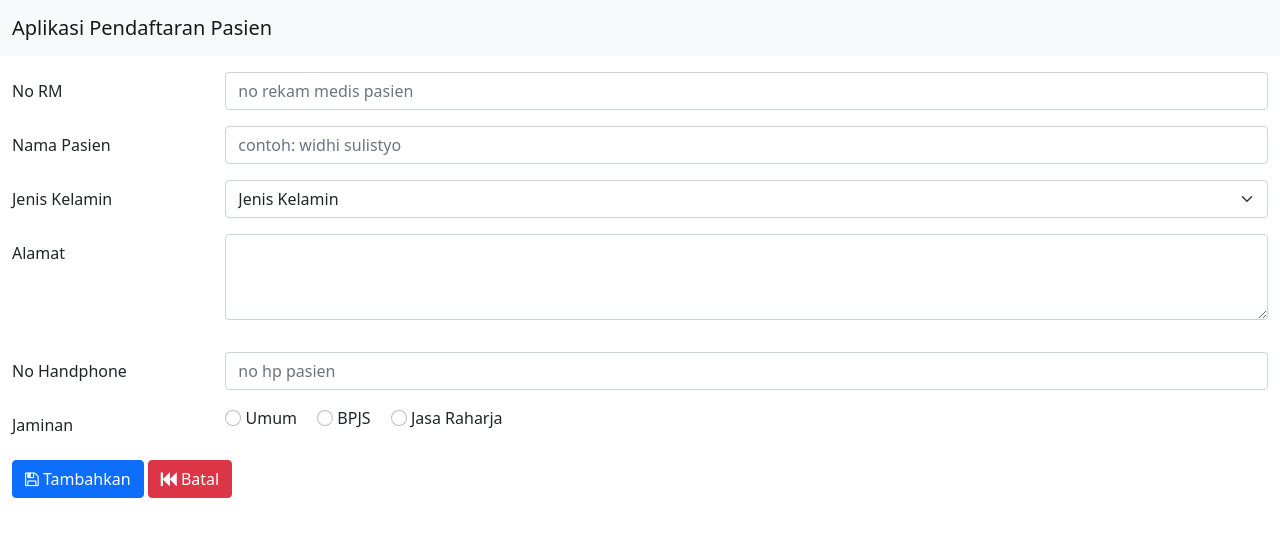
After one commit to widhisulistio/phpdasar, a PHP site: page /tambah.php in a window 1280 px wide. The commit adds this page. Shown: the top 537 px of the page. Run offline with PHP 8.4, Linux system fonts and the light colour scheme.

Commit message:
add and del

```diff
--- /dev/null
+++ b/tambah.php
@@ -0,0 +1,110 @@
+<!DOCTYPE html>
+<html lang="en">
+<head>
+    <meta charset="UTF-8">
+    <meta http-equiv="X-UA-Compatible" content="IE=edge">
+    <meta name="viewport" content="width=device-width, initial-scale=1.0">
+    <!-- bootstrap-5 -->
+    <link href="css/bootstrap.min.css" rel="stylesheet">
+    <script src="js/bootstrap.bundle.min.js"></script>
+    <!-- font -->
+    <link rel="stylesheet" href="fontawesome/css/font-awesome.min.css">
+    <title>Belajar CRUD</title>
+</head>
+<body>
+    <nav class="navbar navbar-light bg-light mb-3">
+  <div class="container-fluid">
+    <a class="navbar-brand" href="#">
+      Aplikasi Pendaftaran Pasien
+    </a>
+  </div>
+</nav>
+<!--judul -->
+<div class="container-fluid">
+    <!-- form-control:Readonly plain text -->
+    <form method="POST" action="prosestambah.php">
+        <div class="mb-3 row">
+        <label for="norm" class="col-sm-2 col-form-label">No RM</label>
+        <div class="col-sm-10">
+          <input type="text" class="form-control" name="norm" id="norm" placeholder="no rekam medis pasien">
+        </div>
+      </div>
+
+      <div class="mb-3 row">
+        <label for="nama" class="col-sm-2 col-form-label">Nama Pasien</label>
+        <div class="col-sm-10">
+          <input type="text" class="form-control" name="nama" id="nama" placeholder="contoh: widhi sulistyo">
+        </div>
+      </div>
+      <!-- forms:select -->
+      <div class="mb-3 row">
+        <label for="jk" class="col-sm-2 col-form-label">Jenis Kelamin</label>
+        <div class="col-sm-10">
+            <select class="form-select" id="jk" name="jk">
+                <option selected>Jenis Kelamin</option>
+                <option value="laki-laki">Laki-Laki</option>
+                <option value="perempuan">Perempuan</option>
+              </select>
+        </div>
+      </div>
+      <!-- forms:formcontrol:File input -->
+      <div class="mb-3 row">
+        <label for="alamat" class="col-sm-2 col-form-label">Alamat</label>
+        <div class="col-sm-10">
+            <div class="mb-3">
+                <textarea class="form-control" id="alamat" rows="3" name="alamat"></textarea>
+            </div>
+        </div>
+    </div>
+      <!-- form-control:Readonly plain text -->
+    <div class="mb-3 row">
+        <label for="hp" class="col-sm-2 col-form-label">No Handphone</label>
+        <div class="col-sm-10">
+            <input type="text" class="form-control" id="hp" placeholder="no hp pasien" name="nohp">
+        </div>
+    </div>
+     <!-- forms:select -->
+     <div class="mb-3 row">
+        <label for="jaminan" class="col-sm-2 col-form-label">Jaminan</label>
+        <div class="col-sm-10">
+            <div class="form-check-inline">
+                <input class="form-check-input" type="radio" name="jaminan" id="jaminan" value="umum">
+                <label class="form-check-label" for="flexRadioDefault1">
+                    Umum
+                </label>
+            </div>
+            <div class="form-check-inline">
+                <input class="form-check-input" type="radio" name="jaminan" id="jaminan" value="bpjs">
+                <label class="form-check-label" for="flexRadioDefault1">
+                    BPJS
+                </label>
+            </div>
+            <div class="form-check-inline">
+                <input class="form-check-input" type="radio" name="jaminan" id="jaminan" value="jasaraharja">
+                <label class="form-check-label" for="flexRadioDefault1">
+                    Jasa Raharja
+                </label>
+            </div>
+      </div>
+    </div>
+    <div class="mb-3 row">
+        <div class="col">
+          <!-- menambahkan perintah php -->
+               <button type="submit"  class="btn btn-primary">
+                  <i class="fa fa-floppy-o" aria-hidden="true"></i>
+                    Tambahkan
+                </button>
+            <button type="button" class="btn btn-danger" onclick="window.location.href='index.php';">
+                <i class="fa fa-fast-backward" aria-hidden="true"></i>
+                Batal
+            </button>
+
+        </div>
+    </div>
+    </form>
+
+</div>
+
+
+</body>
+</html>
```
Also changed, not shown: index.php (+36 -15 lines), proseshapus.php (added, +13 -0 lines), prosestambah.php (added, +32 -0 lines).
